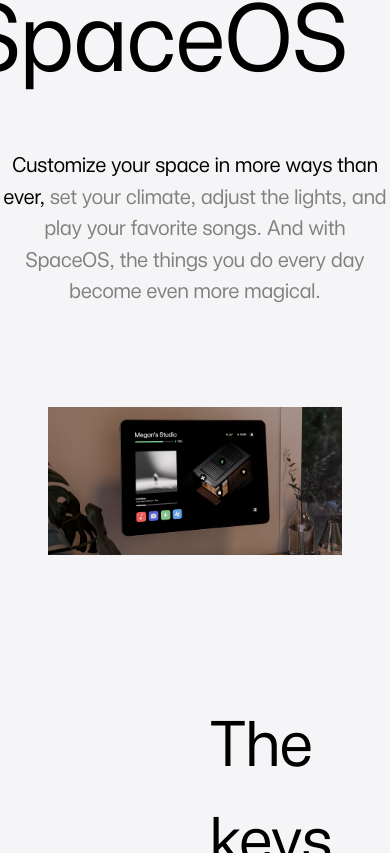
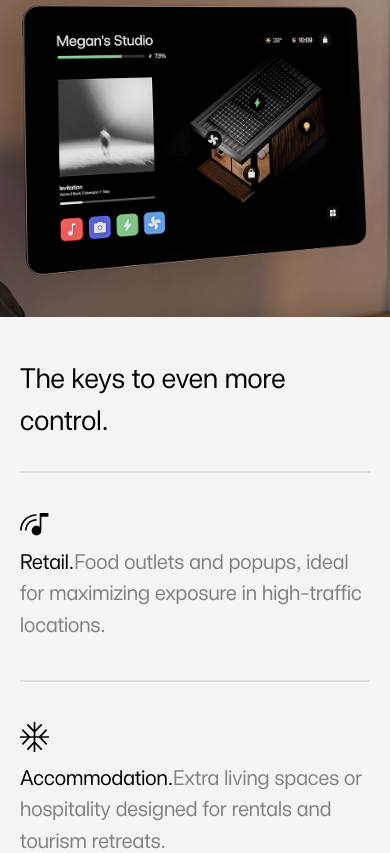
Before and after one commit to venkatesh-pro/etrader-new-landingpage, a Next.js app: page / in a window 390 px wide. Shown: the part 11147-12000 px from the top of the page. Built offline with nearby package versions, Linux system fonts and the light colour scheme.

Commit message:
completed the section 5

```diff
--- a/components/Homepage/HomePageSection/Section5.tsx
+++ b/components/Homepage/HomePageSection/Section5.tsx
@@ -3,11 +3,11 @@
 const Section5 = () => {
   return (
     <div className="bg-background-alt-a">
-      <div className="mt-[180px] flex items-center justify-center flex-col">
-        <h2 className="text-desktop-header-xl my-[40px]">
+      <div className="mt-[80px] mx-[20px] md:mx-[0px] md:mt-[180px] md:flex items-center justify-center flex-col">
+        <h2 className="text-mobile-header-lg md:text-desktop-header-xl mb-[20px] md:my-[40px]">
           Introducing SpaceOS
         </h2>
-        <p className="text-desktop-body-lg max-w-[920px] text-center">
+        <p className="text-mobile-body-md md:text-desktop-body-lg max-w-[920px] md:text-center">
           Customize your space in more ways than ever,{" "}
           <span className="text-color-dark">
             set your climate, adjust the lights, and play your favorite songs.
@@ -16,28 +16,28 @@
           </span>
         </p>
       </div>
-      <div className="mt-[100px] mx-[48px]">
-        <div>
+      <div className="mt-[60px] md:mt-[100px] md:mx-[48px]">
+        <div className="h-[340px] mb-[40px] md:mb-[0px] md:h-full">
           {/* replace to video */}
           <img
             src="/homepageImages/section-5.png"
-            className="h-full w-full object-contain "
+            className="h-full w-full object-cover md:object-contain "
             alt="image"
           />{" "}
         </div>
       </div>
-      <div className="mx-[210px]">
-        <h3 className="text-desktop-header-lg mt-[140px]">
+      <div className="mx-[20px] md:mx-[210px]">
+        <h3 className="text-mobile-header-sm md:text-desktop-header-lg mt-[40px] md:mt-[140px]">
           The keys to even more control.
         </h3>
 
-        <div className="grid grid-cols-3 gap-x-[119px] mt-[80px]">
-          <div className="max-w-[370px]">
+        <div className="grid grid-cols-1 md:grid-cols-3 gap-x-[119px] mt-[30px] md:mt-[80px]">
+          <div className="md:max-w-[370px]">
             <hr className="border-divider-a border-[.5px]" />
-            <div className="mt-[30px]">
+            <div className="w-[28.64px] h-[22.71px] md:w-[38.19px] md:h-[30.28px] mt-[40px] md:mt-[30px]">
               <img src="/images/speakers.svg" alt="image" />
             </div>
-            <p className="text-desktop-body-lg mt-[10px] max-w-[320px]">
+            <p className="text-desktop-body-lg mt-[10px] md:max-w-[320px]">
               <span>Retail.</span>
               <span className="text-color-dark">
                 Food outlets and popups, ideal for maximizing exposure in
@@ -45,12 +45,12 @@
               </span>
             </p>
           </div>
-          <div className="max-w-[370px]">
-            <hr className="border-divider-a border-[.5px]" />
-            <div className="mt-[30px]">
+          <div className="md:max-w-[370px]">
+            <hr className="border-divider-a border-[.5px] mt-[40px] md:mt-[0px]" />
+            <div className="w-[29.25px] h-[29.25px] md:w-[39px] md:h-[39px] mt-[40px] md:mt-[30px]">
               <img src="/images/climate.svg" alt="image" />
             </div>
-            <p className="text-desktop-body-lg mt-[10px] max-w-[320px]">
+            <p className="text-desktop-body-lg mt-[10px] md:max-w-[320px]">
               <span>Accommodation.</span>
               <span className="text-color-dark">
                 Extra living spaces or hospitality designed for rentals and
@@ -58,12 +58,12 @@
               </span>
             </p>
           </div>
-          <div className="max-w-[370px]">
-            <hr className="border-divider-a border-[.5px]" />
-            <div className="mt-[30px]">
+          <div className="md:max-w-[370px]">
+            <hr className="border-divider-a border-[.5px] mt-[40px] md:mt-[0px]" />
+            <div className="w-[29.25px] h-[26.86px] md:w-[39px] md:h-[35.81px] mt-[40px] md:mt-[30px]">
               <img src="/images/ambience.svg" alt="image" />
             </div>
-            <p className="text-desktop-body-lg mt-[10px] max-w-[320px]">
+            <p className="text-desktop-body-lg mt-[10px] md:max-w-[320px]">
               <span>Commercial.</span>
               <span className="text-color-dark">
                 Secluded space for special events, exhibitions, brand
@@ -71,12 +71,12 @@
               </span>
             </p>
           </div>
-          <div className="max-w-[370px] mt-[80px]">
-            <hr className="border-divider-a border-[.5px]" />
-            <div className="mt-[30px]">
+          <div className="md:max-w-[370px] md:mt-[80px]">
+            <hr className="border-divider-a border-[.5px] mt-[40px] md:mt-[0px]" />
+            <div className="w-[31.41px] h-[28.56px] md:w-[41.88px] md:h-[38.08px] mt-[40px] md:mt-[30px]">
               <img src="/images/weather-map.svg" alt="image" />
             </div>
-            <p className="text-desktop-body-lg mt-[10px] max-w-[320px]">
+            <p className="text-desktop-body-lg mt-[10px] md:max-w-[320px]">
               <span>Commercial.</span>
               <span className="text-color-dark">
                 Secluded space for special events, exhibitions, brand
@@ -84,12 +84,12 @@
               </span>
             </p>
           </div>
-          <div className="max-w-[370px] mt-[80px]">
-            <hr className="border-divider-a border-[.5px]" />
-            <div className="mt-[30px]">
+          <div className="md:max-w-[370px] md:mt-[80px]">
+            <hr className="border-divider-a border-[.5px] mt-[40px] md:mt-[0px]" />
+            <div className="w-[32.84px] h-[16.5px] md:w-[43.79px] md:h-[22px] mt-[40px] md:mt-[30px]">
               <img src="/images/guest-access.svg" alt="image" />
             </div>
-            <p className="text-desktop-body-lg mt-[10px] max-w-[320px]">
+            <p className="text-desktop-body-lg mt-[10px] md:max-w-[320px]">
               <span>Commercial.</span>
               <span className="text-color-dark">
                 Secluded space for special events, exhibitions, brand
@@ -97,12 +97,12 @@
               </span>
             </p>
           </div>
-          <div className="max-w-[370px] mt-[80px]">
-            <hr className="border-divider-a border-[.5px]" />
-            <div className="mt-[30px]">
+          <div className="md:max-w-[370px] md:mt-[80px]">
+            <hr className="border-divider-a border-[.5px] mt-[40px] md:mt-[0px]" />
+            <div className="w-[25.47px] h-[25.5px] md:w-[33.96px] md:h-[34px] mt-[40px] md:mt-[30px]">
               <img src="/images/ota-updates.svg" alt="image" />
             </div>
-            <p className="text-desktop-body-lg mt-[10px] max-w-[320px]">
+            <p className="text-desktop-body-lg mt-[10px] md:max-w-[320px]">
               <span>Commercial.</span>
               <span className="text-color-dark">
                 Secluded space for special events, exhibitions, brand
@@ -112,11 +112,11 @@
           </div>
         </div>
       </div>
-      <div className="mt-[180px]">
-        <div>
+      <div className="mt-[80px] md:mt-[180px]">
+        <div className="h-[340px] mb-[40px] md:mb-[0px] md:h-full">
           <img
             src="/homepageImages/section-5.1.png"
-            className="h-full w-full object-contain "
+            className="h-full w-full object-cover md:object-contain "
             alt="image"
           />
         </div>
```
